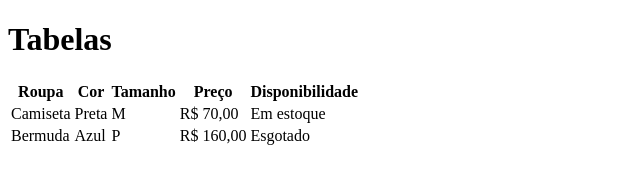
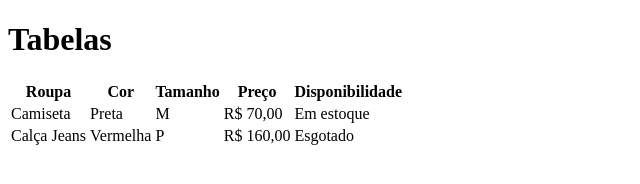
Before and after one commit to Natanael-Nunes/tabelas, a plain HTML site: page index.html in a window 1280 px wide. Shown: the whole page, without its empty margins (0-640 px from the left). Drawn offline with Linux system fonts and the light colour scheme.

Commit message:
Trocado de bermuda para calça jeans e de azul para vermelha

```diff
--- a/index.html
+++ b/index.html
@@ -25,8 +25,8 @@
             <td>Em estoque</td>
         </tr>
         <tr>
-            <td>Bermuda</td>
-            <td>Azul</td>
+            <td>Calça Jeans</td>
+            <td>Vermelha</td>
             <td>P</td>
             <td>R$ 160,00</td>
             <td>Esgotado</td>
```
